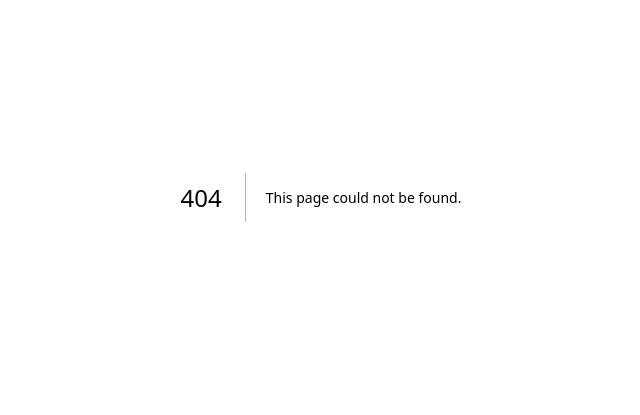
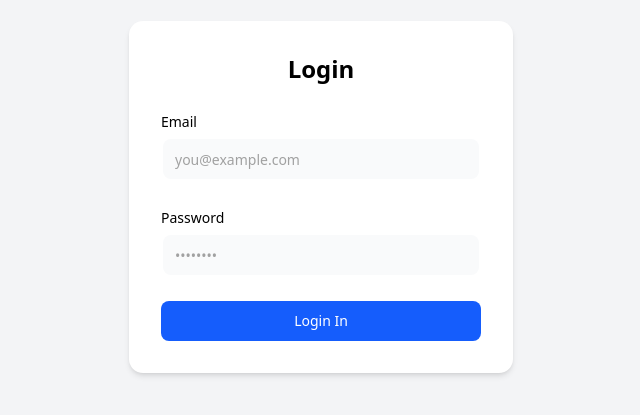
Before and after one commit to N-I-B-M-KOLLO/frontend-herb-ai, a Next.js app: page /login in a window 1280 px wide. Before the commit this address had no page. Shown: the part 203-618 px from the top of the page, without its empty margins (319-959 px from the left). Built offline with nearby package versions, Linux system fonts and the light colour scheme.

Commit message:
create_login_interface

```diff
--- a/package.json
+++ b/package.json
@@ -9,6 +9,7 @@
     "lint": "next lint"
   },
   "dependencies": {
+    "@radix-ui/react-label": "^2.1.4",
     "class-variance-authority": "^0.7.1",
     "clsx": "^2.1.1",
     "framer-motion": "^12.6.3",
--- /dev/null
+++ b/src/app/login/page.tsx
@@ -0,0 +1,51 @@
+// app/login/page.tsx or wherever your Login component lives
+"use client";
+import React from "react";
+import { Input } from "@/components/ui/input"; // adjust paths if needed
+import { Label } from "@/components/ui/label";
+import { Button } from "@/components/ui/button"; // or wherever it is
+
+
+export default function Login() {
+  const handleSubmit = (e: React.FormEvent) => {
+    e.preventDefault();
+    // Handle login logic here
+  };
+
+  return (
+    <div className="flex min-h-screen items-center justify-center bg-gray-100 dark:bg-zinc-900 px-4">
+      <form
+        onSubmit={handleSubmit}
+        className="w-full max-w-sm space-y-6 rounded-xl bg-white dark:bg-zinc-800 p-8 shadow-md dark:shadow-xl"
+      >
+        <h2 className="text-2xl font-bold text-center text-black dark:text-white">Login</h2>
+
+        <div>
+          <Label htmlFor="email">Email</Label>
+          <Input
+            id="email"
+            type="email"
+            placeholder="you@example.com"
+            required
+            className="mt-1"
+          />
+        </div>
+
+        <div>
+          <Label htmlFor="password">Password</Label>
+          <Input
+            id="password"
+            type="password"
+            placeholder="••••••••"
+            required
+            className="mt-1"
+          />
+        </div>
+
+        <Button type="submit" className="w-full">
+          Login In
+        </Button>
+      </form>
+    </div>
+  );
+}
--- a/src/components/hero-section/page.tsx
+++ b/src/components/hero-section/page.tsx
@@ -2,6 +2,7 @@
 
 import Image from "next/image";
 import { motion } from "framer-motion";
+import { useRouter } from "next/navigation";
 
 export function HeroSection() {
   return (
@@ -78,13 +79,18 @@ export function HeroSection() {
 }
 
 const Navbar = () => {
+  const router = useRouter();
+
   return (
     <nav className="flex w-full items-center justify-between border-t border-b border-neutral-200 px-4 py-4 dark:border-neutral-800">
       <div className="flex items-center gap-2">
         <div className="size-7 rounded-full bg-gradient-to-br from-violet-500 to-pink-500" />
         <h1 className="text-base font-bold md:text-2xl">HERB AI</h1>
       </div>
-      <button className="w-24 transform rounded-lg bg-black px-6 py-2 font-medium text-white transition-all duration-300 hover:-translate-y-0.5 hover:bg-gray-800 md:w-32 dark:bg-white dark:text-black dark:hover:bg-gray-200">
+      <button
+        onClick={() => router.push("/login")}
+        className="w-24 transform rounded-lg bg-black px-6 py-2 font-medium text-white transition-all duration-300 hover:-translate-y-0.5 hover:bg-gray-800 md:w-32 dark:bg-white dark:text-black dark:hover:bg-gray-200"
+      >
         Login
       </button>
     </nav>
--- /dev/null
+++ b/src/components/ui/button.tsx
@@ -0,0 +1,49 @@
+"use client";
+
+import * as React from "react";
+import { Slot } from "@radix-ui/react-slot";
+import { cva, type VariantProps } from "class-variance-authority";
+import { cn } from "@/lib/utils";
+
+const buttonVariants = cva(
+  "inline-flex items-center justify-center rounded-md text-sm font-medium transition-colors focus-visible:outline-none focus-visible:ring-2 focus-visible:ring-ring focus-visible:ring-offset-2 disabled:pointer-events-none disabled:opacity-50 ring-offset-background",
+  {
+    variants: {
+      variant: {
+        default: "bg-blue-600 text-white hover:bg-blue-700",
+        outline: "border border-input bg-background hover:bg-accent hover:text-accent-foreground",
+      },
+      size: {
+        default: "h-10 px-4 py-2",
+        sm: "h-9 px-3",
+        lg: "h-11 px-8",
+      },
+    },
+    defaultVariants: {
+      variant: "default",
+      size: "default",
+    },
+  }
+);
+
+export interface ButtonProps
+  extends React.ButtonHTMLAttributes<HTMLButtonElement>,
+    VariantProps<typeof buttonVariants> {
+  asChild?: boolean;
+}
+
+const Button = React.forwardRef<HTMLButtonElement, ButtonProps>(
+  ({ className, variant, size, asChild = false, ...props }, ref) => {
+    const Comp = asChild ? Slot : "button";
+    return (
+      <Comp
+        className={cn(buttonVariants({ variant, size }), className)}
+        ref={ref}
+        {...props}
+      />
+    );
+  }
+);
+Button.displayName = "Button";
+
+export { Button, buttonVariants };
--- /dev/null
+++ b/src/components/ui/input.tsx
@@ -0,0 +1,55 @@
+// Input component extends from shadcnui - https://ui.shadcn.com/docs/components/input
+"use client";
+import * as React from "react";
+import { cn } from "@/lib/utils";
+import { useMotionTemplate, useMotionValue, motion } from "framer-motion";
+
+export interface InputProps
+  extends React.InputHTMLAttributes<HTMLInputElement> {}
+
+const Input = React.forwardRef<HTMLInputElement, InputProps>(
+  ({ className, type, ...props }, ref) => {
+    const radius = 100; // change this to increase the rdaius of the hover effect
+    const [visible, setVisible] = React.useState(false);
+
+    let mouseX = useMotionValue(0);
+    let mouseY = useMotionValue(0);
+
+    function handleMouseMove({ currentTarget, clientX, clientY }: any) {
+      let { left, top } = currentTarget.getBoundingClientRect();
+
+      mouseX.set(clientX - left);
+      mouseY.set(clientY - top);
+    }
+    return (
+      <motion.div
+        style={{
+          background: useMotionTemplate`
+        radial-gradient(
+          ${visible ? radius + "px" : "0px"} circle at ${mouseX}px ${mouseY}px,
+          #3b82f6,
+          transparent 80%
+        )
+      `,
+        }}
+        onMouseMove={handleMouseMove}
+        onMouseEnter={() => setVisible(true)}
+        onMouseLeave={() => setVisible(false)}
+        className="group/input rounded-lg p-[2px] transition duration-300"
+      >
+        <input
+          type={type}
+          className={cn(
+            `shadow-input dark:placeholder-text-neutral-600 flex h-10 w-full rounded-md border-none bg-gray-50 px-3 py-2 text-sm text-black transition duration-400 group-hover/input:shadow-none file:border-0 file:bg-transparent file:text-sm file:font-medium placeholder:text-neutral-400 focus-visible:ring-[2px] focus-visible:ring-neutral-400 focus-visible:outline-none disabled:cursor-not-allowed disabled:opacity-50 dark:bg-zinc-800 dark:text-white dark:shadow-[0px_0px_1px_1px_#404040] dark:focus-visible:ring-neutral-600`,
+            className,
+          )}
+          ref={ref}
+          {...props}
+        />
+      </motion.div>
+    );
+  },
+);
+Input.displayName = "Input";
+
+export { Input };
--- /dev/null
+++ b/src/components/ui/label.tsx
@@ -0,0 +1,24 @@
+// Label component extends from shadcnui - https://ui.shadcn.com/docs/components/label
+
+"use client";
+import * as React from "react";
+import * as LabelPrimitive from "@radix-ui/react-label";
+
+import { cn } from "@/lib/utils";
+
+const Label = React.forwardRef<
+  React.ElementRef<typeof LabelPrimitive.Root>,
+  React.ComponentPropsWithoutRef<typeof LabelPrimitive.Root>
+>(({ className, ...props }, ref) => (
+  <LabelPrimitive.Root
+    ref={ref}
+    className={cn(
+      "text-sm font-medium text-black dark:text-white leading-none peer-disabled:cursor-not-allowed peer-disabled:opacity-70",
+      className
+    )}
+    {...props}
+  />
+));
+Label.displayName = LabelPrimitive.Root.displayName;
+
+export { Label };
```
Also changed, not shown: 1 other file (tests, documents, lock files or other folders).
